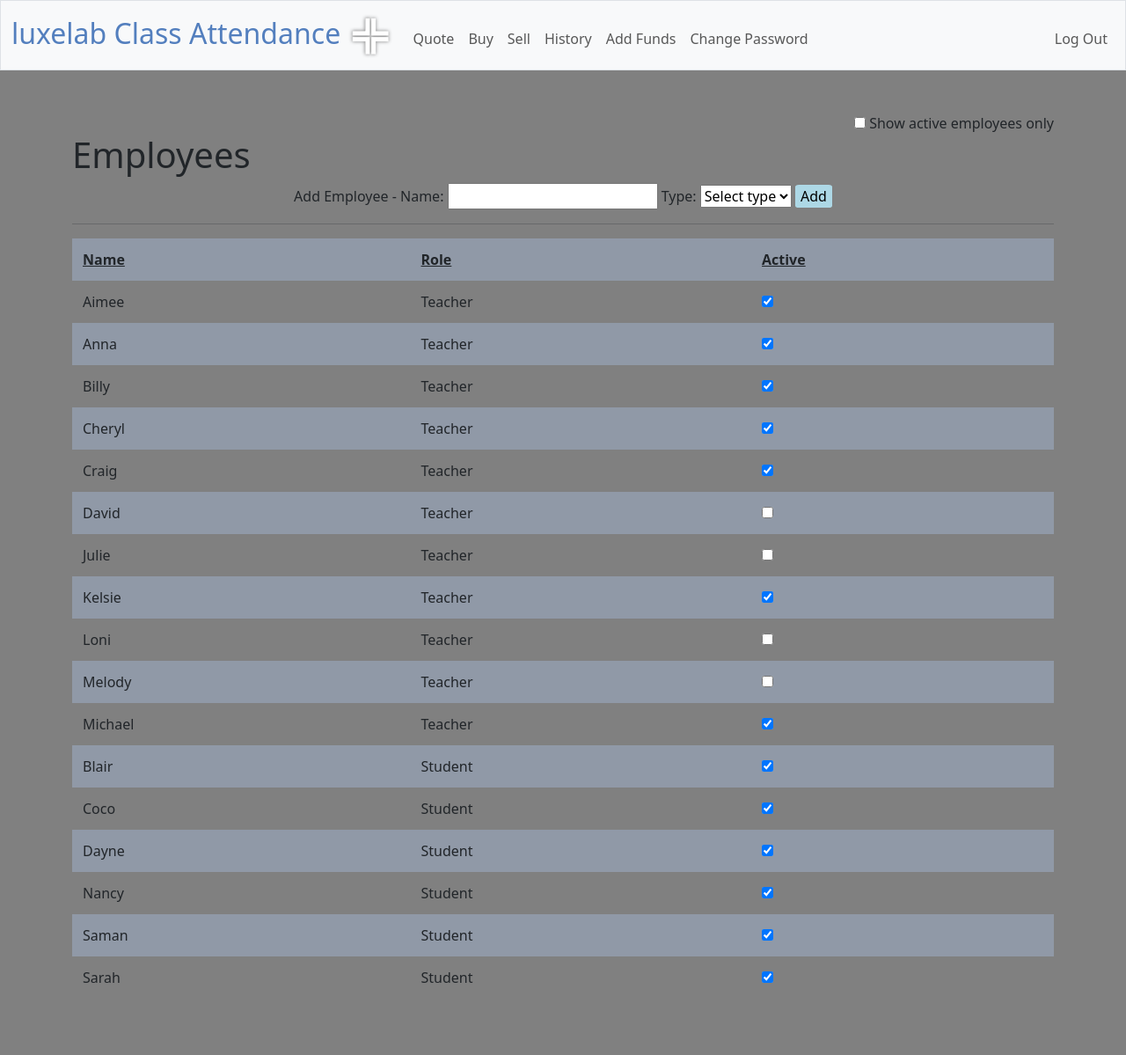
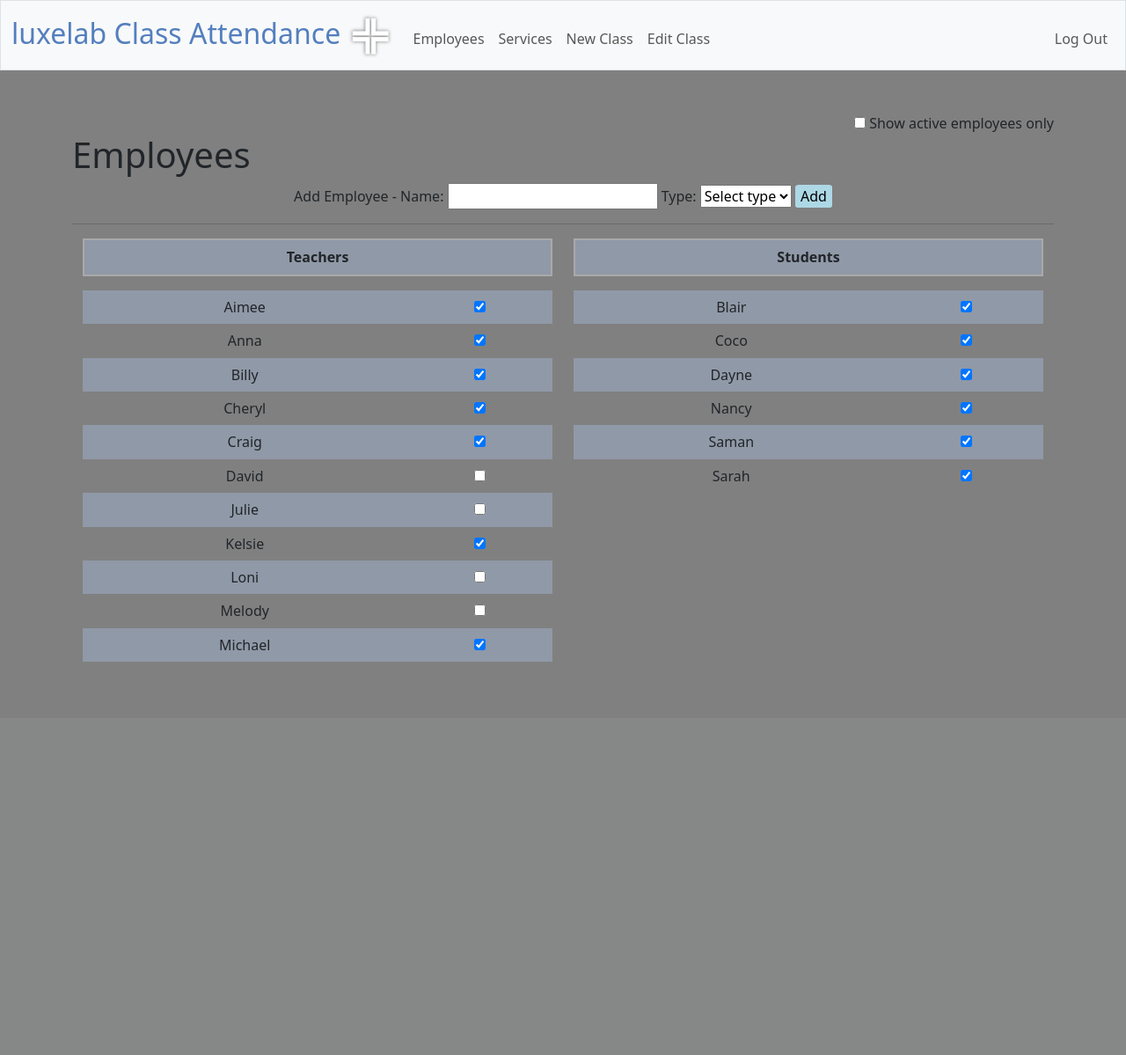
Before and after one commit to chemicalwire/cs50final, a Flask app: page /employees in a window 1280 px wide. Shown: the whole page at 88% size. After the commit the page ends 752 px from the top, so only its background shows below. Run offline with Flask 3, Linux system fonts and the light colour scheme; a user stored in the database is signed in.

Commit message:
cosmetic changes and added login/logout functions

```diff
--- a/app.py
+++ b/app.py
@@ -4,7 +4,7 @@ from sqlalchemy import text, select, update, insert, delete
 from flask import Flask, flash, redirect, render_template, request, session
 from flask_session import Session
 from werkzeug.security import check_password_hash, generate_password_hash
-from models import Base, Employees, Classes, Services, Class_join, engine
+from models import Base, Employees, Classes, Services, Class_join, Users, engine
 from helpers import apology, login_required
 import os
 from datetime import date
@@ -37,42 +37,41 @@ def after_request(response):
     return response
 
 @app.route("/", methods=["GET", "POST"])
-#@login_required
+@login_required
 def index():
-
-
     return render_template("./index.html")
-    # if a class exists with todays date, then display that class
-    # otherwise ask if they would like to create a new class attendance
-    # return render_template("index.html", stocks=portfolio, prices=prices, port_total=portfolio_total, user=user)
 
 @app.route("/class_edit", methods=["GET", "POST"])
+@login_required
 def class_edit():
+    ''' Class edit page. Allows user to add students to a class, update theory and notes, and delete students from a class.'''
 
     if request.method == "POST":
         #get the data from the form
         date = request.form.get("class_date")
+        class_id = request.form.get("class_id")
         teacher = request.form.get("employee")
         service = request.form.get("services")
-        class_id = request.form.get("class_id")
 
-        print(date, employees, service, class_id)
+        if service not in ["0", "1"] or not teacher:
+            return apology("Please stop editing the html, asshole")
+
+        # print(date, employees, service, class_id)
         stmt = insert(Class_join).values(class_id = class_id, employee_id = teacher, service_id = service)
-        with engine.begin() as connection:
-            connection.execute(stmt)
+        try:
+            with engine.begin() as connection:
+                connection.execute(stmt)
+        except sqlalchemy.exc.IntegrityError:
+            return apology("There was an error adding this to the database. Please try again.")
 
         return redirect(f"/class_edit?date={date}")
     else:
 
-        #   preload all the relevant data
-############################
-# This while date thing can be simplified by not making it a list for no reason
-############################
-
-        ###########
+        ############################################
         # return dates as a tuple
         # make cDate a string file and then on line below ill just pass it in as a dictionary
-
+        # I hate this code
+        ############################################
         stmt = select(Classes.class_date).order_by(Classes.class_date.desc())
         dates = []
         with engine.begin() as connection:
@@ -88,7 +87,19 @@ def class_edit():
             cDate.append ({"date": request.args.get("date")})
         else:
             cDate.append(dates[0])
-#        print (dates)
+
+        ########################################
+        # I hate all the code above this line, but im having trouble getting the date formatted correctly
+        # I do not understand why the above code  works.
+        # ######################################
+
+        # this is the way to go, but i need to figure out how to incorporate it
+        # formatted_dates = [date_tuple['date'].strftime('%Y-%m-%d') for date_tuple in dates]
+        # print(formatted_dates)
+
+        ######################################################
+        # Get all the relevant data to populate the form
+        #####################################################
 
         #get services
         stmt = select(Services).where(Services.service_type == 0).order_by(Services.service)
@@ -97,7 +108,6 @@ def class_edit():
         stmt = select(Services).where(Services.service_type == 1).order_by(Services.service)
         with engine.connect()  as connection:
             student_services = connection.execute(stmt).fetchall()
-
         #get teachers and students
         stmt = select(Employees).where(Employees.role == 0, Employees.active == 1).order_by(Employees.name)
         with engine.connect() as connection:
@@ -105,14 +115,14 @@ def class_edit():
         stmt = select(Employees).where(Employees.role == 1, Employees.active == 1).order_by(Employees.name)
         with engine.connect() as connection:
             students = connection.execute(stmt).fetchall()
-
         #get class_id
         stmt = text("SELECT id from classes WHERE class_date = :date")
         with engine.connect() as connection:
             classID = connection.execute(stmt, cDate).fetchone()
+        if classID is None: # if there is no class for this date, return an apology
+            return apology("No class found for this date")
 
         # get class data for specified class - I tried to write this using ORM and it was just ridiculous
-
         stmt = text("SELECT class_join.id AS class_join_id, classes.id, " \
         "classes.class_date, employees.id, employees.name AS employee_name, " \
         "services.service AS service_name, classes.theory_topic AS theory_topic, "\
@@ -128,6 +138,7 @@ def class_edit():
         return render_template("/class_edit.html",  classID=classID, dates=dates, date=cDate, teachers=teachers, students=students, teacher_services=teacher_services, student_services=student_services, classes=classes)
 
 @app.route("/update_class_data", methods=["POST"])
+@login_required
 def class_update():
     '''updates the theory and notes for a class'''
     #get data from the form
@@ -142,10 +153,10 @@ def class_update():
     return redirect(f"/class_edit?date=" + class_date)
 
 @app.route("/class_add", methods=["GET"])
+@login_required
 def class_add():
     '''Adds a new class for the current date, if one already exist, redirect to class_edit'''
-
-    #get todat's date
+    #get today's date
     today = date.today()
     tDate = today
 
@@ -164,6 +175,7 @@ def class_add():
     return redirect(f"/class_edit?date={tDate}")
 
 @app.route("/delete_entry", methods=["POST"])
+@login_required
 def delete_entry():
     '''deletes a student from class'''
 
@@ -176,7 +188,7 @@ def delete_entry():
     return redirect(f"/class_edit?date={class_date}")
 
 @app.route("/employees", methods=["GET", "POST"])
-#@login_required
+@login_required
 def employees():
     '''display a list of employees'''
 
@@ -199,7 +211,24 @@ def employees():
 
     return render_template("./employees.html", results=results, active=active_status)
 
+@app.route("/change_active_status", methods=["GET", "POST", "FETCH"])
+@login_required
+def change_active_status():
+
+    ''' can i just make this a fetch request?'''
+    active_status = request.form.get("active_status")
+    employeeID = request.form.get("employeeID")
+    active_status = request.form.get("active_status")
+    print(employeeID, active_status)
+
+    stmt = update(Employees).where(Employees.id == employeeID).values(active = active_status)
+    with engine.begin() as connection:
+        connection.execute(stmt)
+
+    return redirect(f"/employees?active_status={active_status}")
+
 @app.route("/add_employee", methods=["GET", "POST"])
+@login_required
 def add_employee():
     '''add employee to the database'''
 
@@ -233,23 +262,8 @@ def add_employee():
 
     return redirect("/employees")
 
-@app.route("/change_active_status", methods=["GET", "POST", "FETCH"])
-def change_active_status():
-
-    ''' can i just make this a fetch request?'''
-
-    employeeID = request.form.get("employeeID")
-    active_status = request.form.get("active_status")
-    print(employeeID, active_status)
-
-    stmt = Update(Employees).where(Employees.id == employeeID).values(active = active_status)
-    with engine.begin() as connection:
-        connection.execute(stmt)
-
-    return redirect("/employees")
-
-
 @app.route("/services")
+@login_required
 def get_services():
     '''display a list of services'''
     stmt = select(Services).order_by(Services.service_type, Services.service)
@@ -259,6 +273,7 @@ def get_services():
     return render_template("./services.html", results=results)
 
 @app.route("/add_service", methods=["GET", "POST"])
+@login_required
 def add_service():
     '''add a service to the database'''
     name = request.form.get("service_name")
@@ -287,6 +302,63 @@ def add_service():
     return redirect("/services")
 
 
+@app.route("/register", methods=["GET", "POST"])
+def register():
+    """Register user"""
+    if request.method == "POST":
+        # check to make sure fields are all filled out and passwords match
+        if not request.form.get("username") or not request.form.get("password") or not request.form.get("confirmation"):
+            return apology("What is you name? What is your favorite color?")
+        elif (request.form.get("confirmation") != request.form.get("password")):
+            return apology("Passwords do not match")
+
+        # Query database for username
+        stmt = select(Users).where(Users.username == request.form.get("username"))
+        with engine.connect() as connection:
+            if connection.execute(stmt).fetchall():
+                return apology("Username in use")
+
+        hashpassword = generate_password_hash(request.form.get("password"))
+
+        stmt = insert(Users).values(username = request.form.get("username"), password_hash = hashpassword)
+        with engine.begin() as connection:
+            result = connection.execute(stmt)
+            session["user_id"] = result.inserted_primary_key[0]
+
+        # Redirect user to home page
+        return redirect("/")
+
+    else:
+        return render_template("register.html")
+
+@app.route("/login", methods=["GET", "POST"])
+def login():
+    """Log user in"""
+
+    session.clear()
+    if request.method == "POST":
+        #  check for username and password
+        if (not request.form.get("username")) or (not request.form.get("password")):
+            return apology("What is your name? What is your favorite color?", 403)
+
+        stmt = select(Users).where(Users.username == request.form.get("username"))
+        with engine.connect() as connection:
+            rows = connection.execute(stmt).fetchall()
+
+            if not rows or not check_password_hash(rows[0][2], request.form.get("password")):
+                return apology("You shall not pass!", 403)
+
+        session["user_id"] = rows[0][0]
+        return redirect("/")
+    else:
+        return render_template("login.html")
+
+@app.route("/logout")
+def logout():
+    """Log out"""
+
+    session.clear()
+    return redirect("/")
 
 if __name__ == "__main__":
     app.run(debug=True)
--- a/models.py
+++ b/models.py
@@ -55,6 +55,12 @@ class Class_join(Base):
     # def __repr__(self):
     #     return f"{{'id': {self.id}, 'class_id': {self.class_id}, 'employee_id': {self.employee_id}, 'service_id': {self.service_id}}}"
 
+class Users(Base):
+    __tablename__ = "users"
+
+    id: Mapped[int] = mapped_column(primary_key=True, init=False)
+    username: Mapped[str]
+    password_hash: Mapped[str]
 
 engine = create_engine("sqlite:///attendance.db")
 Base.metadata.create_all(bind=engine)
--- a/static/styles.css
+++ b/static/styles.css
@@ -36,6 +36,7 @@ table {
     background-color: transparent;
     margin-bottom: 1rem;
     width: 100%;
+    line-height: 90%;
 }
 
 table th,
--- a/templates/employees.html
+++ b/templates/employees.html
@@ -67,20 +67,67 @@
     <div>
 
     {% if results %}
+        <div class="container">
+            <div class="row">
+                <div class="col-md-6">
+                    <table style="border:2px solid darkgrey; font-weight: bold;">
+
+                            <tr>
+                                <td>Teachers</td>
+                            </tr>
+                        </table>
                     <form method="post" action="/edit_employee">
-        <table  style="text-align: left;">
-            <tr style="text-decoration: underline; font-weight: bold;">
+                    <table>
+
+                    {% for result in results %}
+                    {% if result.role == 0 %}
+                    <tr>
                         <td>
-                    Name
+                            {{ result.name }}
                         </td>
                         <td>
-                    Role
+                            <input type="checkbox" name="edit" onclick="changeActiveStatus(this, {{result.id}})" value="1" {% if result.active %} checked {% endif %}>
+                        </td>
+                    </tr>
+                    {%endif%}
+                    {% endfor %}
+                    </table>
+                </div>
+                <div class="col-md-6">
+                    <table style="border:2px solid darkgrey; font-weight: bold;">
+                        <tr>
+                            <td>Students</td>
+                        </tr>
+                    </table>
+                    <table>
+
+                        {% for result in results %}
+                        {% if result.role == 1 %}
+                        <tr>
+                            <td>
+                                {{ result.name }}
                             </td>
                             <td>
-                    Active
+                                <input type="checkbox" name="edit" onclick="changeActiveStatus(this, {{result.id}})" value="1" {% if result.active %} checked {% endif %}>
                             </td>
                         </tr>
+                        {%endif%}
+                        {% endfor %}
+                        </table>
+                </div>
+            </div>
+        </form>
+
+    {% else %}
+        <p>No employees found</p>
+    {% endif %}
+    </div>
+
+    <!-- <div class="row">
+        <div class="col-md-6">
+            <table>
             {% for result in results %}
+            {% if result.role == 0 %}
             <tr>
                 <td>
                     {{ result.name }}
@@ -97,13 +144,33 @@
 
                 </td>
             </tr>
+            {%endif%}
             {% endfor %}
             </table>
-        </form>
+        </div>
+        <div class="col-md-6">
+            <table>
+                {% for result in results %}
+                {% if result.role == 0 %}
+                <tr>
+                    <td>
+                        {{ result.name }}
+                    </td>
+                    <td name="employee" id="{{result.id}}">
+                        {% if result.role == 1 %}
+                            Teacher
+                        {% else %}
+                            Student
+                        {% endif %}
+                    </td>
+                    <td>
+                        <input type="checkbox" name="edit" onclick="changeActiveStatus(this, {{result.id}})" value="1" {% if result.active %} checked {% endif %}>
 
-    {% else %}
-        <p>No employees found</p>
-    {% endif %}
+                    </td>
+                </tr>
+                {%endif%}
+                {% endfor %}
+                </table>
         </div>
-
+    </div> -->
 {% endblock %}
--- a/templates/layout.html
+++ b/templates/layout.html
@@ -30,22 +30,18 @@
                 <div class="collapse navbar-collapse" id="navbar">
                     {% if session["user_id"] %}
                         <ul class="navbar-nav me-auto mt-2">
-                            <li class="nav-item"><a class="nav-link" href="/quote">Quote</a></li>
-                            <li class="nav-item"><a class="nav-link" href="/buy">Buy</a></li>
-                            <li class="nav-item"><a class="nav-link" href="/sell">Sell</a></li>
-                            <li class="nav-item"><a class="nav-link" href="/history">History</a></li>
-                            <li class="nav-item"><a class="nav-link" href="/addfunds">Add Funds</a></li>
-                            <li class="nav-item"><a class="nav-link" href="/changepassword">Change Password</a></li>
+                            <li class="nav-item"><a class="nav-link" href="/employees">Employees</a></li>
+                            <li class="nav-item"><a class="nav-link" href="/services">Services</a></li>
+                            <li class="nav-item"><a class="nav-link" href="/class_add">New Class</a></li>
+                            <li class="nav-item"><a class="nav-link" href="/class_edit">Edit Class</a></li>
                         </ul>
                         <ul class="navbar-nav ms-auto mt-2">
                             <li class="nav-item"><a class="nav-link" href="/logout">Log Out</a></li>
                         </ul>
                     {% else %}
                         <ul class="navbar-nav ms-auto mt-2">
-                            <li class="nav-item"><a class="nav-link" href="/employees">Employees</a></li>
-                            <li class="nav-item"><a class="nav-link" href="/services">Services</a></li>
-                            <li class="nav-item"><a class="nav-link" href="/class_add">New Class</a></li>
-                            <li class="nav-item"><a class="nav-link" href="/class_edit">Edit Class</a></li>
+                        <li class="nav-item"><a class="nav-link" href="/register">Register</a></li>
+                        <li class="nav-item"><a class="nav-link" href="/login">Log In</a></li>
                         </ul>
                     {% endif %}
                 </div>
```
Also changed, not shown: helpers.py (+0 -11 lines), templates/class_edit.html (+2 -6 lines), templates/services.html (+27 -20 lines), test.py (+7 -0 lines), attendance.db. Lines whose indentation alone changed are shown as unchanged.
